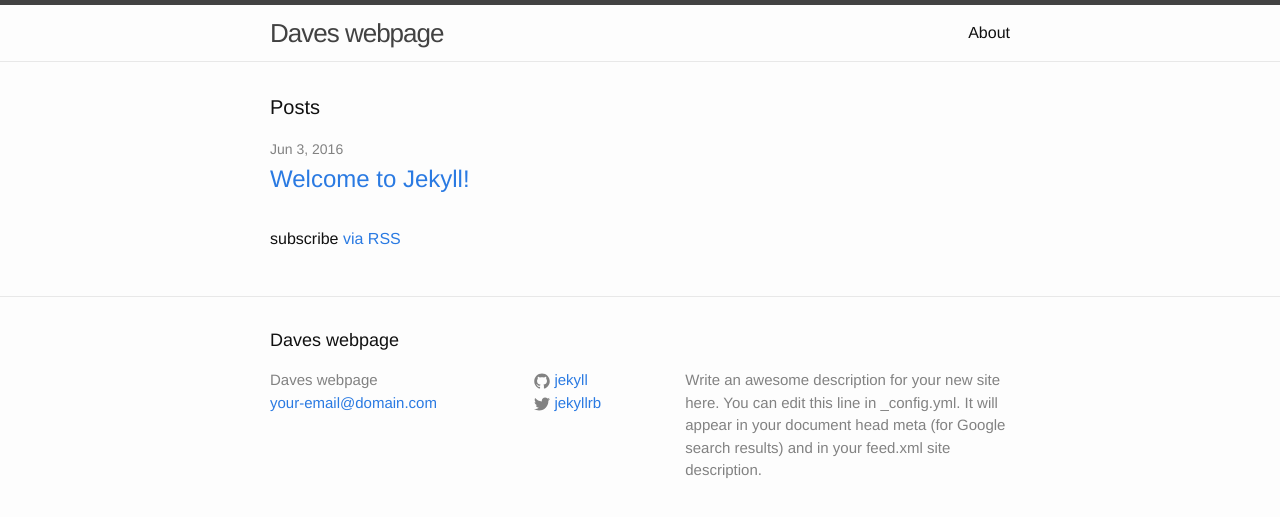
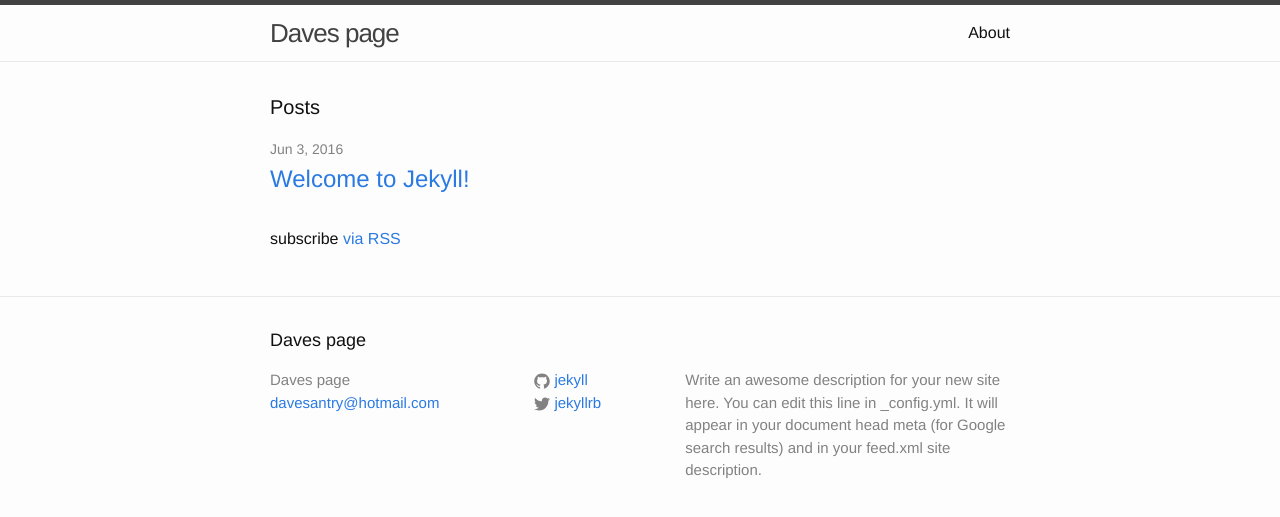
Before and after one commit to davesantry/davesantry.github.io, a Jekyll site: the page built from index.html, in a window 1280 px wide. Shown: the top 517 px of the page. Built offline with Jekyll 4.4.1, drawn with Linux system fonts in a browser that asks for light colours.

Commit message:
Update _config.yml

```diff
--- a/_config.yml
+++ b/_config.yml
@@ -6,8 +6,8 @@
 # 'jekyll serve'. If you change this file, please restart the server process.
 
 # Site settings
-title: Daves webpage
-email: your-email@domain.com
+title: Daves page
+email: davesantry@hotmail.com
 description: > # this means to ignore newlines until "baseurl:"
   Write an awesome description for your new site here. You can edit this
   line in _config.yml. It will appear in your document head meta (for
```
